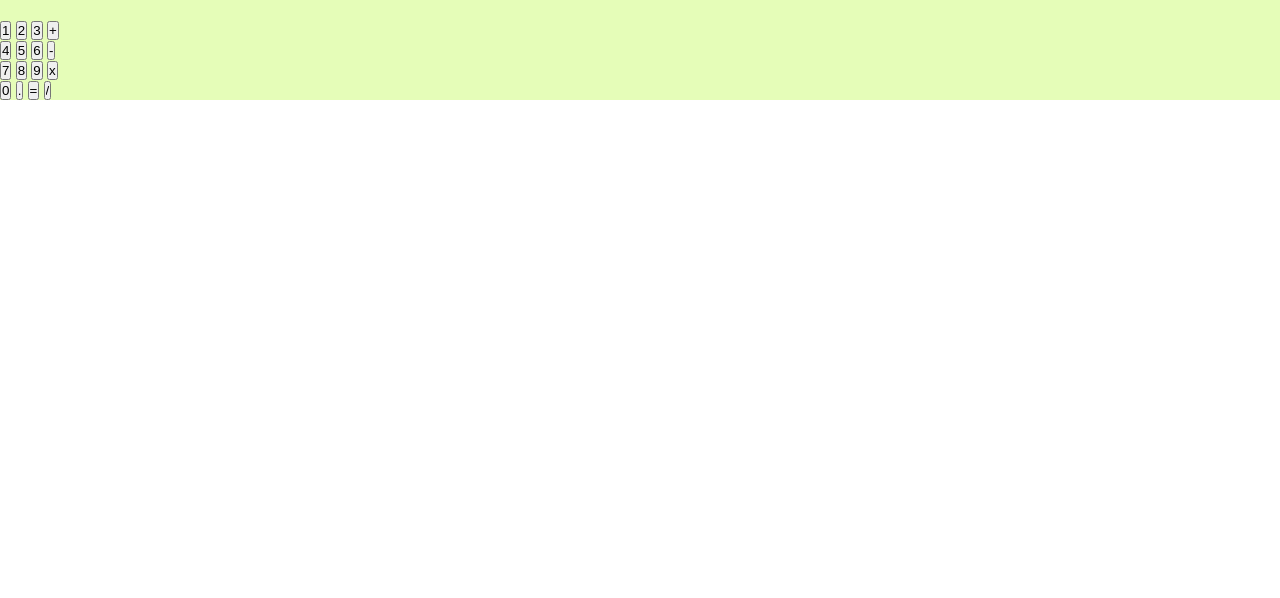
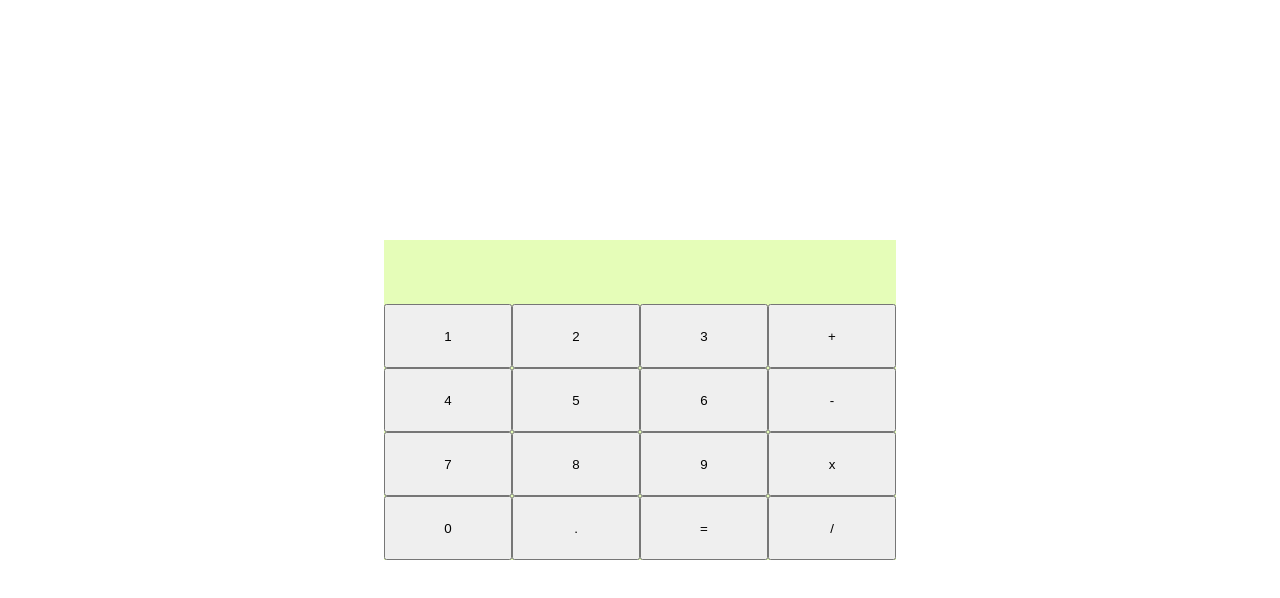
Before and after one commit to NimaAB/JS-practice, a plain HTML site: page index.html in a window 1280 px wide. Drawn offline with nearby package versions, Linux system fonts and the light colour scheme; files that its build step writes are made by us from their sources.

Commit message:
first design of the calculator

```diff
--- a/index.html
+++ b/index.html
@@ -7,32 +7,34 @@
     <title>Document</title>
 </head>
 <body>
+    <div class="wrapper">
         <main class="main">
             <div class="output"></div>
             <div class="inputs">
-            <input type="submit" value="1">
-            <input type="submit" value="2">
-            <input type="submit" value="3">
-            <input type="submit" value="+">
+                <input type="submit" value="1" class="btn">
+                <input type="submit" value="2" class="btn">
+                <input type="submit" value="3" class="btn">
+                <input type="submit" value="+" class="btn">
             </div>
             <div class="inputs">
-            <input type="submit" value="4">
-            <input type="submit" value="5">
-            <input type="submit" value="6">
-            <input type="submit" value="-">
+                <input type="submit" value="4" class="btn">
+                <input type="submit" value="5" class="btn">
+                <input type="submit" value="6" class="btn">
+                <input type="submit" value="-" class="btn">
             </div>
             <div class="inputs">
-            <input type="submit" value="7" >
-            <input type="submit" value="8" >
-            <input type="submit" value="9" >
-            <input type="submit" value="x" >
+                <input type="submit" value="7" class="btn" >
+                <input type="submit" value="8" class="btn" >
+                <input type="submit" value="9" class="btn" >
+                <input type="submit" value="x" class="btn" >
             </div>
             <div class="inputs">
-            <input type="submit" value="0">
-            <input type="submit" value=".">
-            <input type="submit" value="=">
-            <input type="submit" value="/">
+                <input type="submit" value="0" class="btn">
+                <input type="submit" value="." class="btn">
+                <input type="submit" value="=" class="btn">
+                <input type="submit" value="/" class="btn">
             </div>
         </main>
+    </div>
 </body>
 </html>
--- a/sass/_base.scss
+++ /dev/null
@@ -1,7 +0,0 @@
-@import url('https://fonts.googleapis.com/css2?family=Montserrat&display=swap');
-$primery-body-color: white; //primery body color.
-$primery-main-color:#e5fdb8;
-$btn-colors:#005296;
-$btn-text-color: rgb(255, 250, 250);
-$output-text-color: rgb(252, 231, 231);
-$font-stack: 'Montserrat', sans-serif;
--- /dev/null
+++ b/sass/_buttons.scss
@@ -0,0 +1,7 @@
+%btns{
+    font-weight: 500;
+}
+
+.btn{
+    @extend %btns;
+}
--- a/sass/_config.scss
+++ b/sass/_config.scss
@@ -0,0 +1,7 @@
+@import url('https://fonts.googleapis.com/css2?family=Montserrat&display=swap');
+$primery-body-color: white;
+$primery-main-color:#e5fdb8;
+$btn-colors:#005296;
+$btn-text-color: rgb(255, 250, 250);
+$output-text-color: rgb(252, 231, 231);
+$font-stack: 'Montserrat', sans-serif;
--- /dev/null
+++ b/sass/_rows.scss
@@ -0,0 +1,8 @@
+%input_row{
+    display:grid;
+    grid-template-columns: repeat(4,1fr);
+    grid-template-rows: 1fr;
+}
+.inputs{
+    @extend %input_row;
+}
--- a/sass/style.scss
+++ b/sass/style.scss
@@ -1,4 +1,8 @@
-@use 'base';
+@import 'config';
+@import 'utils';
+@import 'base';
+@import 'buttons';
+@import 'rows';
 
 *{
     margin:0;
@@ -7,13 +11,25 @@
 }
 body{
     font-size: 100%;
-    font-family: base.$font-stack;
-    background-color: base.$primery-body-color;
+    font-family: $font-stack;
+    background-color: $primery-body-color;
+
 }
-.main{
-    background-color: base.$primery-main-color;
-    width: 100%;
-    display: grid;
-    grid-template-columns: 1fr;
-    grid-template-rows: repeat(5,1fr);
+.wrapper{
+    display: flex;
+    height: 100vh;
+    width: 100vw;
+    .main{
+        background-color: $primery-main-color;
+        width: 40vw;
+        height: 40vh;
+        display: grid;
+        grid-template-columns: 1fr;
+        grid-template-rows: repeat(5,1fr);
+        margin: auto;
+
+        .output{
+
+        }
+    }
 }
```
Also changed, not shown: css/style.css (added), sass/_util.scss (deleted), sass/_utils.scss (added). Lines whose indentation alone changed are shown as unchanged.
